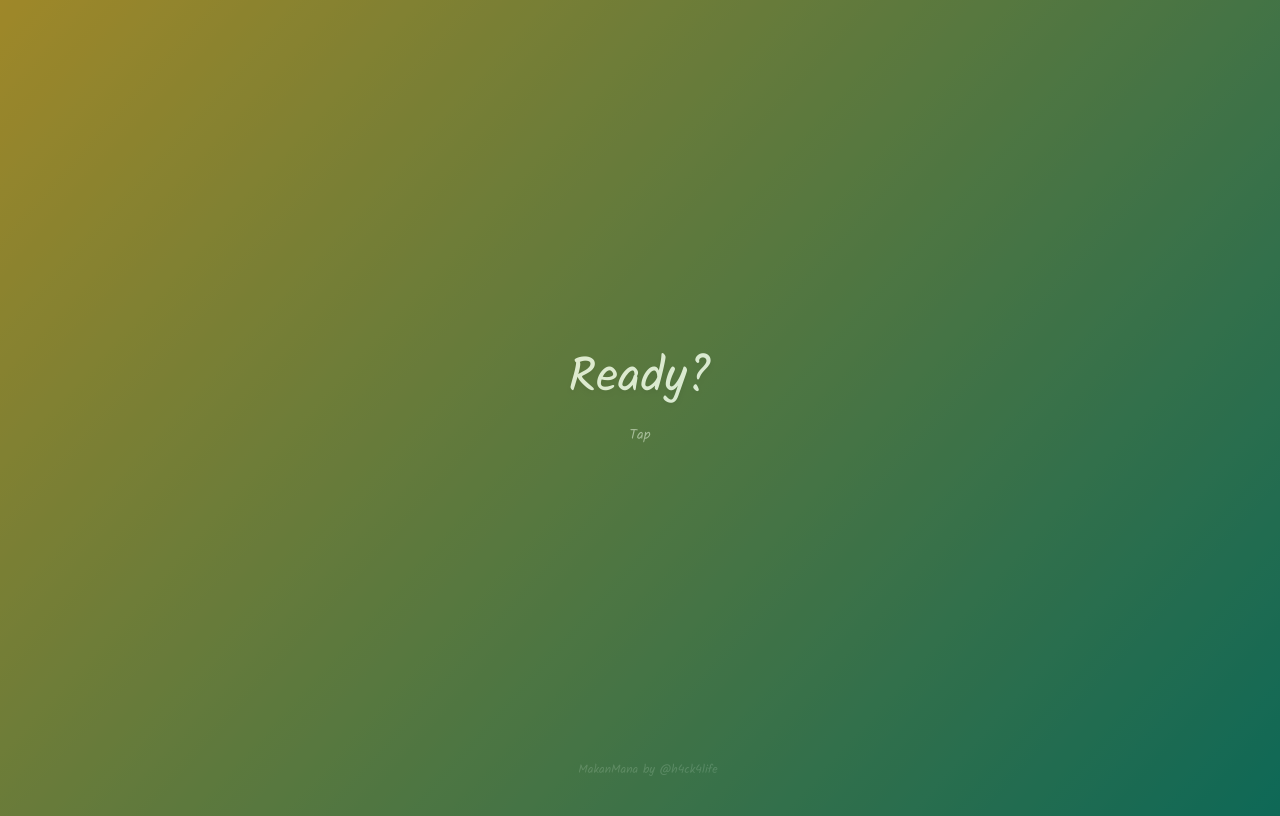
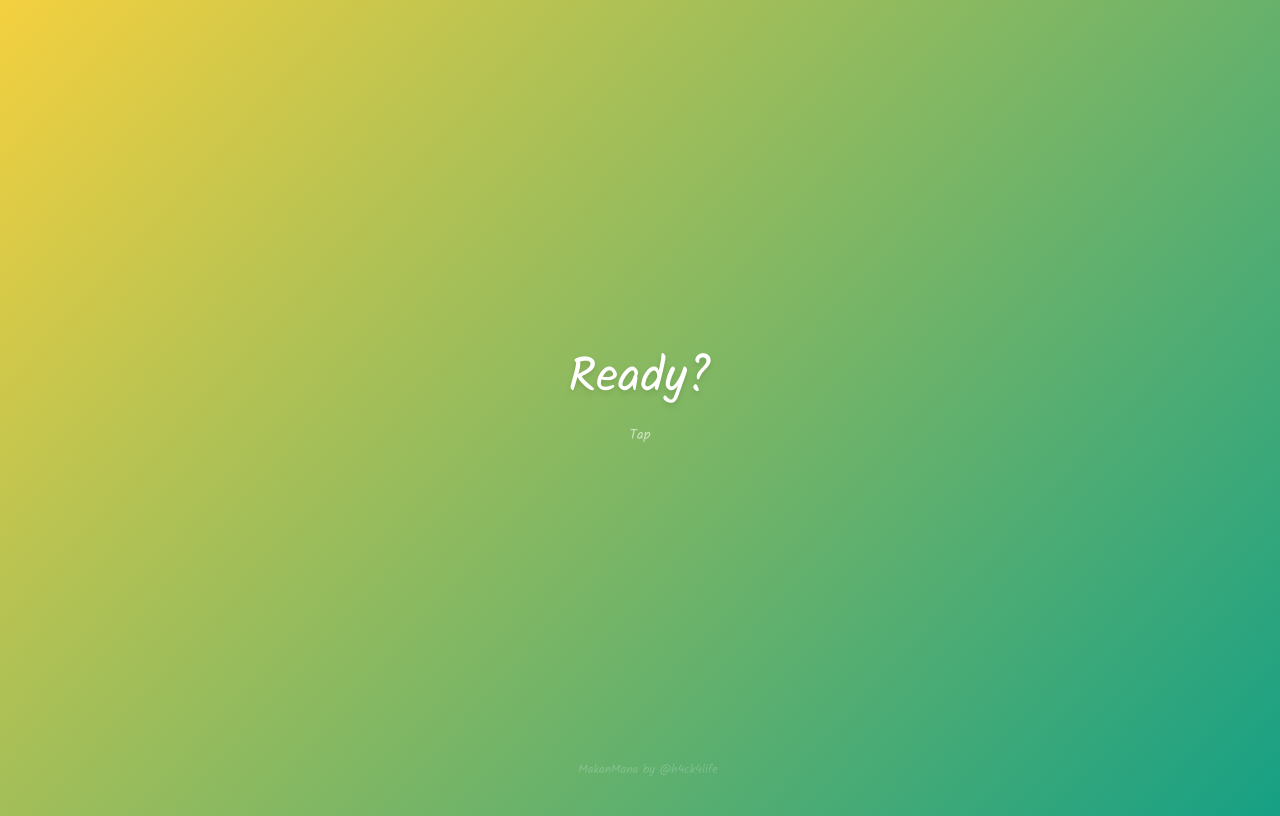
Before and after one commit to h4ck4life/makan-mana, a Next.js app: page / in a window 1280 px wide. Built offline with nearby package versions, Linux system fonts and the light colour scheme.

Commit message:
Fix opacity

```diff
--- a/pages/index.tsx
+++ b/pages/index.tsx
@@ -49,7 +49,7 @@ export default function Home() {
       backgroundSize: "cover",
       backgroundRepeat: "no-repeat",
       backgroundPosition: "center",
-      opacity: 0.7,
+      opacity: 0.5,
     };
   };
 
@@ -61,10 +61,10 @@ export default function Home() {
         <meta name="viewport" content="width=device-width, initial-scale=1" />
         <link rel="icon" href="/favicon.ico" />
       </Head>
+      <div className="bg-cover bg-center bg-no-repeat" style={setStyles(randomRestaurantImage)}></div>
       <div
-        className="container mx-auto p-2 bg-cover bg-center bg-no-repeat"
+        className="container mx-auto p-2"
         onClick={randomize}
-        style={setStyles(randomRestaurantImage)}
       >
         <div className="flex flex-col h-screen items-center justify-center">
           <div className="inline-flex text-center transition-opacity mb-3">
```
